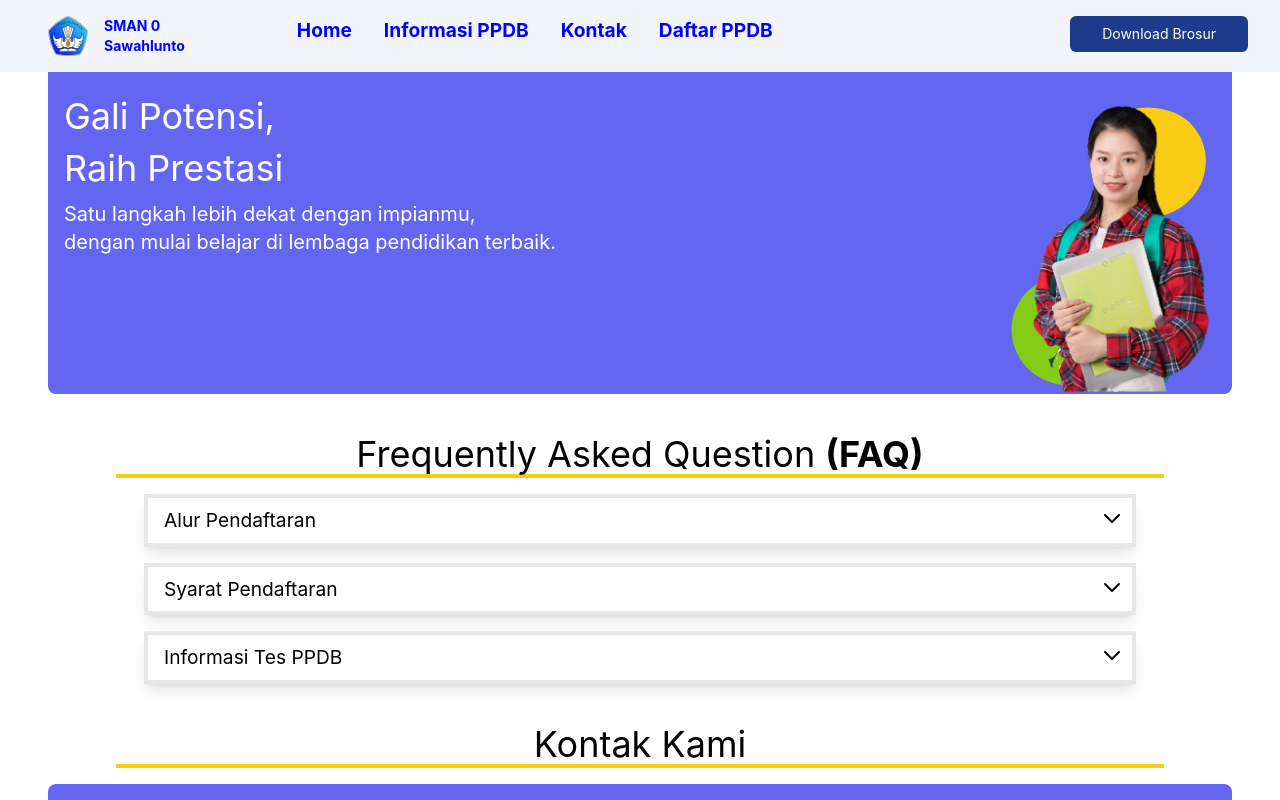
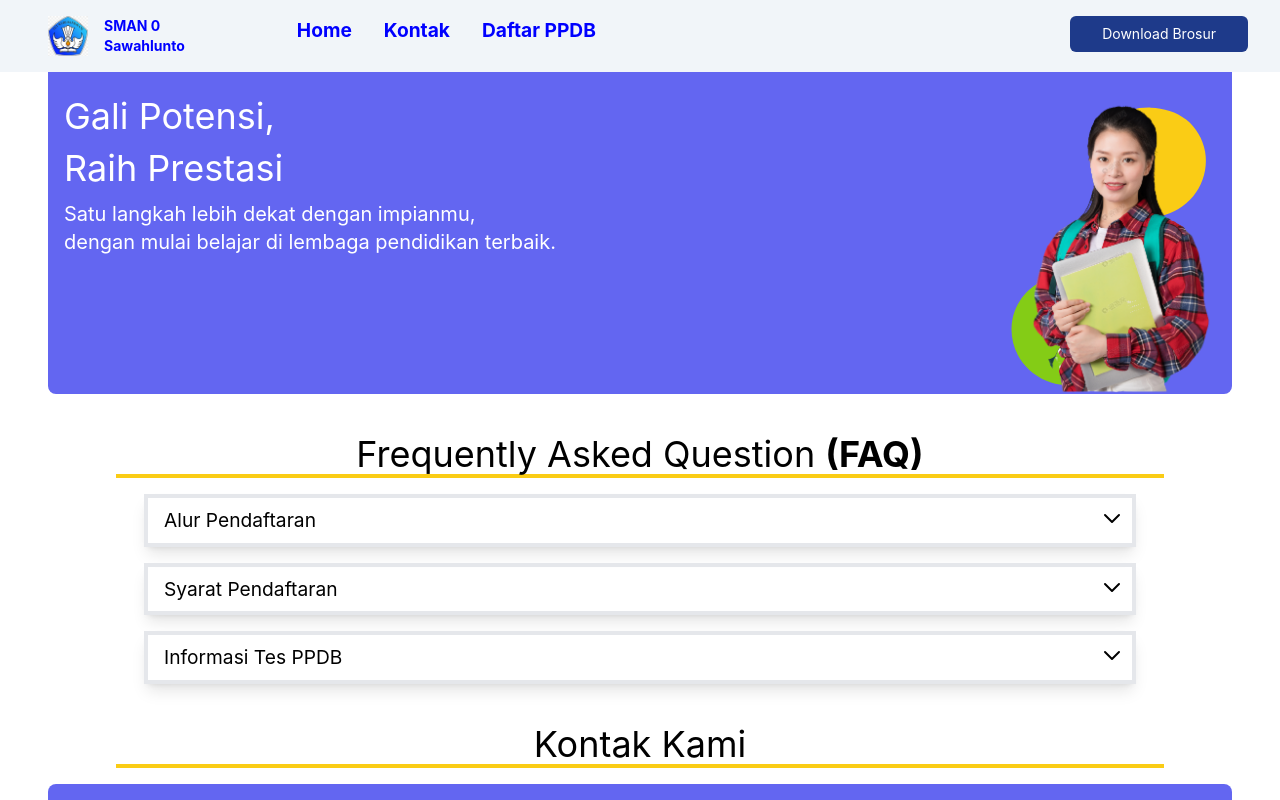
Before and after one commit to harymunli/PPDB-Website-Example, a Next.js app: page / in a window 1280 px wide. Shown: the top 800 px of the page. Built offline with nearby package versions, Linux system fonts and the light colour scheme.

Commit message:
navbar revised

```diff
--- a/components/Navbar.js
+++ b/components/Navbar.js
@@ -14,7 +14,6 @@ class Menu_Navbar extends React.Component{
         }else{
             return(<div id="nav-menu" class="col-span-2 grid-cols-4 ml-16 lg:space-x-8">
                         <a href="/">Home</a>
-                        <a href="#faq">Informasi PPDB</a>
                         <a href="#kontak">Kontak</a>
                         <a href="/daftar">Daftar PPDB</a>
                     </div>)
```
